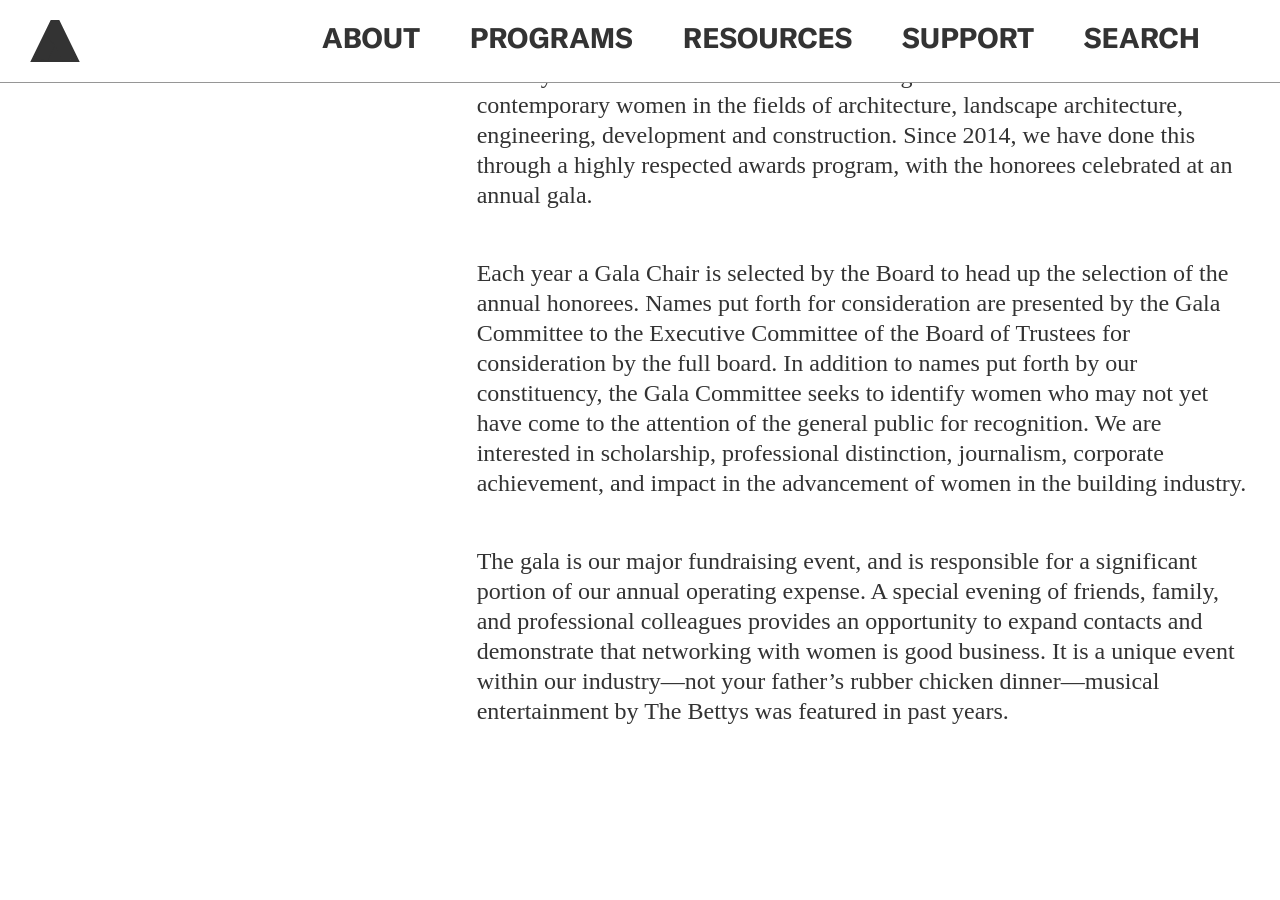
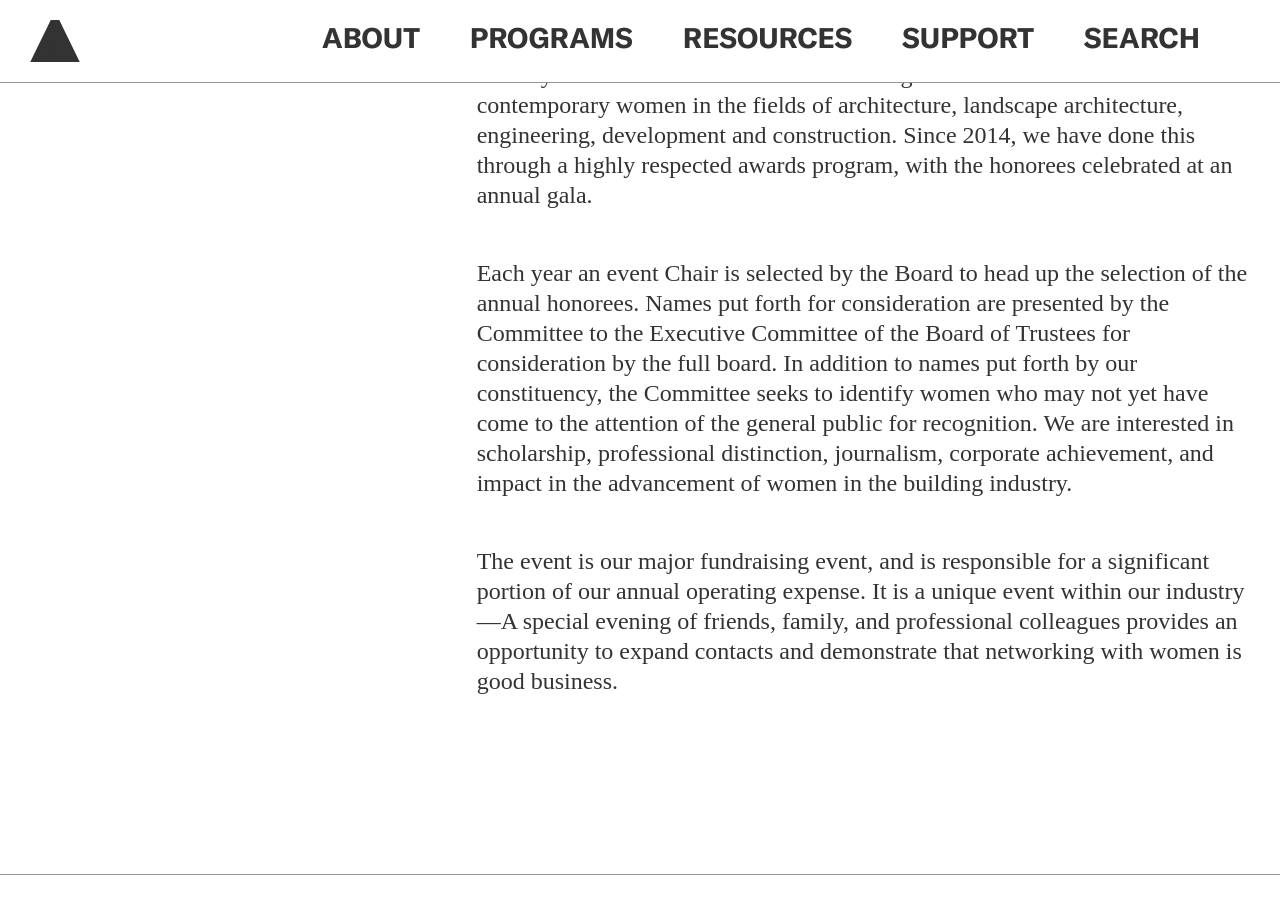
Before and after one commit to jengalas/bwaf-bbw, a Jekyll site: the page built from _programs/leadership-awards-gala.md, in a window 1280 px wide and 900 px high, scrolled down 840 px. Built offline with Jekyll 4.4.1, drawn with Linux system fonts in a browser that asks for light colours; some web fonts are replaced.

Commit message:
Update from Forestry.io Aislinn McNamara updated _programs/leadership-awards-gala.md

```diff
--- a/_programs/leadership-awards-gala.md
+++ b/_programs/leadership-awards-gala.md
@@ -42,20 +42,18 @@
     brings attention to the work of contemporary women in the fields of architecture,
     landscape architecture, engineering, development and construction. Since 2014,
     we have done this through a highly respected awards program, with the honorees
-    celebrated at an annual gala.\n\nEach year a Gala Chair is selected by the Board
+    celebrated at an annual gala.\n\nEach year an event Chair is selected by the Board
     to head up the selection of the annual honorees. Names put forth for consideration
-    are presented by the Gala Committee to the Executive Committee of the Board of
-    Trustees for consideration by the full board. In addition to names put forth by
-    our constituency, the Gala Committee seeks to identify women who may not yet have
-    come to the attention of the general public for recognition. We are interested
-    in scholarship, professional distinction, journalism, corporate achievement, and
-    impact in the advancement of women in the building industry.\n\nThe gala is our
-    major fundraising event, and is responsible for a significant portion of our annual
-    operating expense. A special evening of friends, family, and professional colleagues
-    provides an opportunity to expand contacts and demonstrate that networking with
-    women is good business. It is a unique event within our industry—not your father’s
-    rubber chicken dinner—musical entertainment by The Bettys was featured in past
-    years."
+    are presented by the Committee to the Executive Committee of the Board of Trustees
+    for consideration by the full board. In addition to names put forth by our constituency,
+    the Committee seeks to identify women who may not yet have come to the attention
+    of the general public for recognition. We are interested in scholarship, professional
+    distinction, journalism, corporate achievement, and impact in the advancement
+    of women in the building industry.\n\nThe event is our major fundraising event,
+    and is responsible for a significant portion of our annual operating expense.
+    It is a unique event within our industry—A special evening of friends, family,
+    and professional colleagues provides an opportunity to expand contacts and demonstrate
+    that networking with women is good business."
   section_break: false
 - template: text-block
   section_break: true
```
